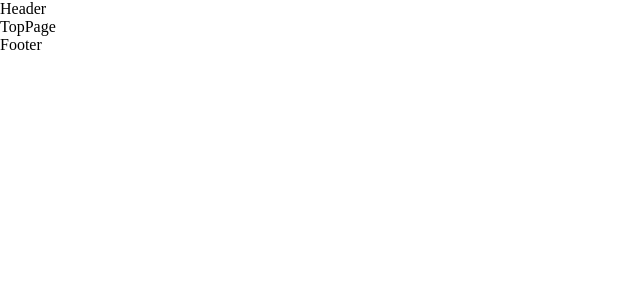
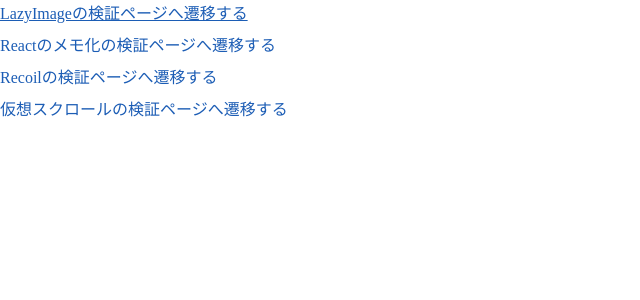
Before and after one commit to kimuniiii/My-Next-Apollo-GraphQL-App, a Next.js app: page / in a window 1280 px wide. Shown: the top 300 px of the page, without its empty margins (0-640 px from the left). Built offline with nearby package versions, Linux system fonts and the light colour scheme.

Commit message:
TopPageに各ページへ遷移できるリンクを配置する

```diff
--- a/src/pages/index.tsx
+++ b/src/pages/index.tsx
@@ -1,17 +1,42 @@
 import { NextPage } from 'next';
 import Head from 'next/head';
+import Link from 'next/link';
+import { ColorPalette } from 'src/styles/Color';
+import styled from 'styled-components';
 
 const TopPage: NextPage = () => {
   return (
     <>
       <Head>
-        <title>Next.js練習用トップページ</title>
+        <title>技術検証用トップページ</title>
       </Head>
-      <header>Header</header>
-      <main>TopPage</main>
-      <footer>Footer</footer>
+
+      <StDivTopFlexContainer>
+        <Link href='/lazy-image' passHref>
+          <StAnchorLink>LazyImageの検証ページへ遷移する</StAnchorLink>
+        </Link>
+        <Link href='/memo' passHref>
+          <StAnchorLink>Reactのメモ化の検証ページへ遷移する</StAnchorLink>
+        </Link>
+        <Link href='/recoil' passHref>
+          <StAnchorLink>Recoilの検証ページへ遷移する</StAnchorLink>
+        </Link>
+        <Link href='/virtual-scroll' passHref>
+          <StAnchorLink>仮想スクロールの検証ページへ遷移する</StAnchorLink>
+        </Link>
+      </StDivTopFlexContainer>
     </>
   );
 };
 
 export default TopPage;
+
+const StDivTopFlexContainer = styled.div`
+  display: flex;
+  flex-direction: column;
+  gap: 8px;
+`;
+
+const StAnchorLink = styled.a`
+  color: ${ColorPalette.Blue100};
+`;
```
